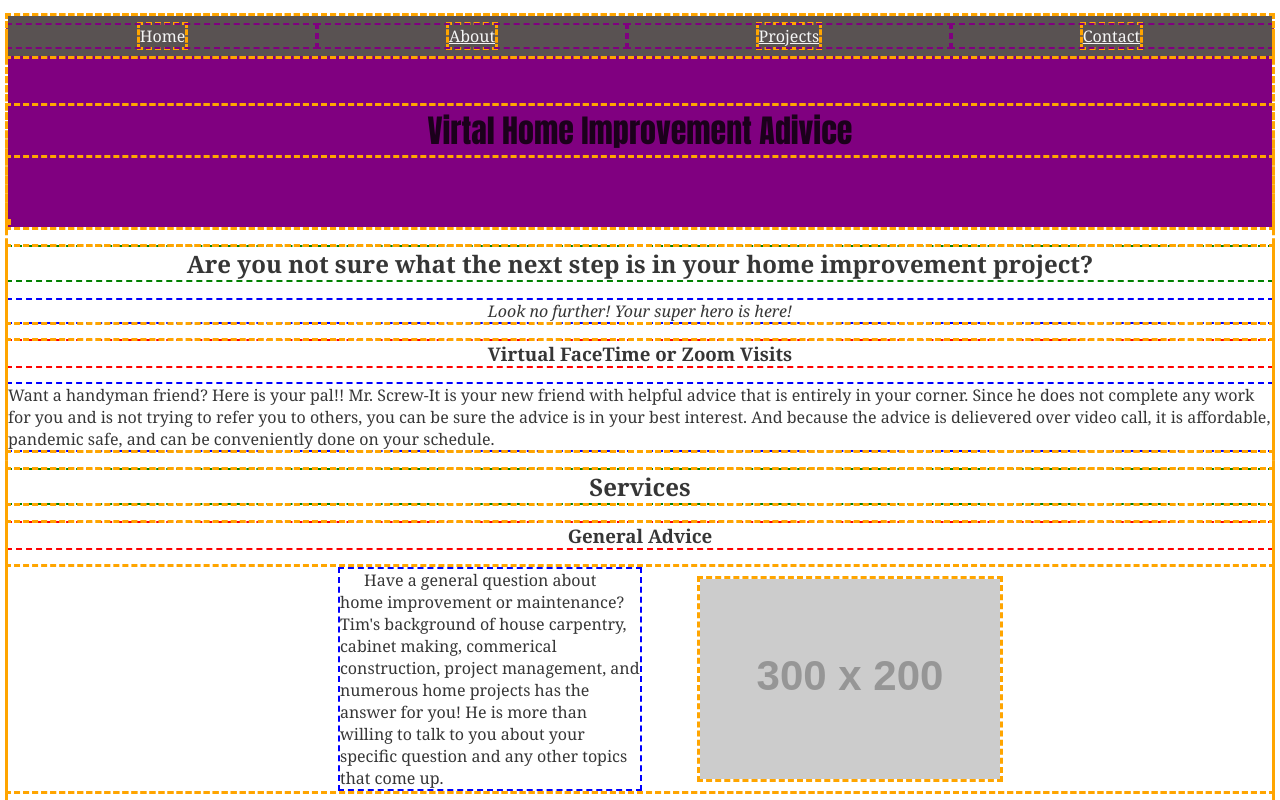
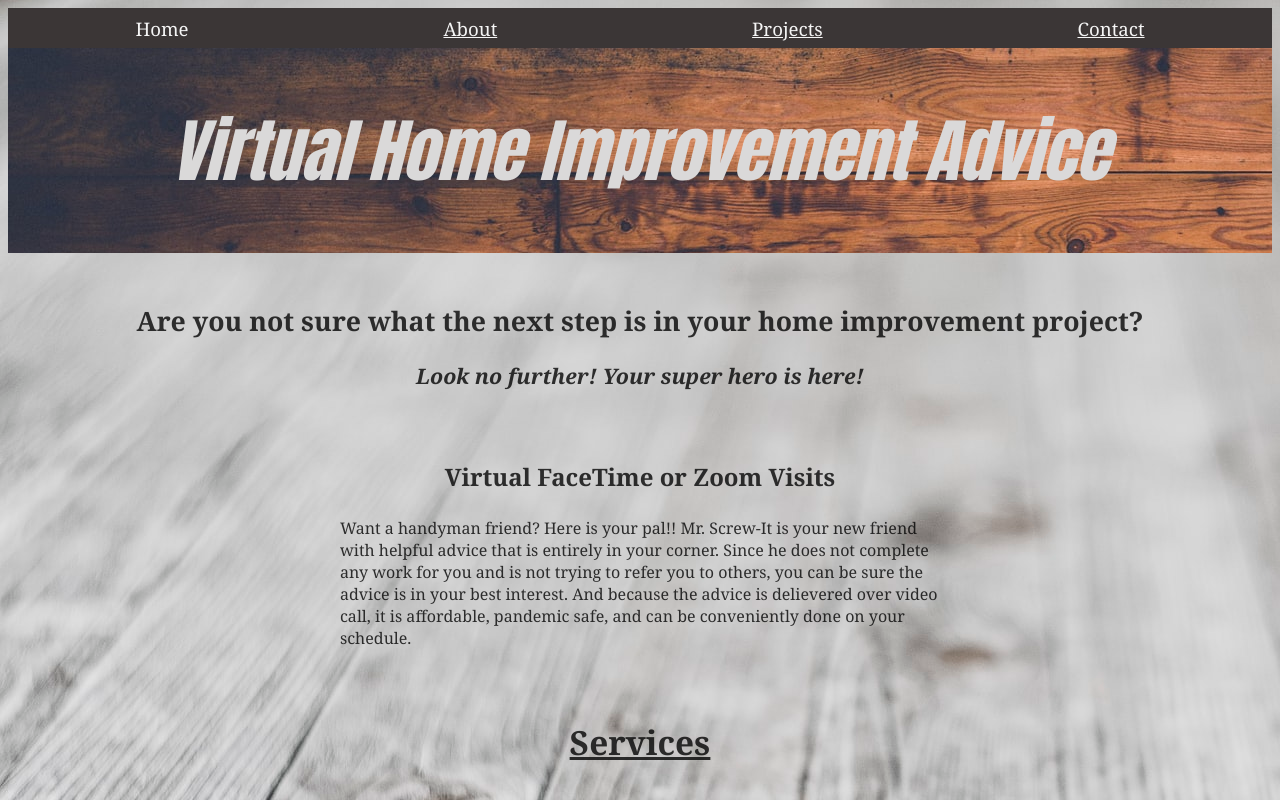
Before and after one commit to paul-leonard/homeimprovement, a plain HTML site: page index.html in a window 1280 px wide. Shown: the top 800 px of the page. Drawn offline with Linux system fonts and the light colour scheme; placeholder pictures from the web are drawn by us.

Commit message:
css styling complete for home page

```diff
--- a/css/style.css
+++ b/css/style.css
@@ -1,18 +1,24 @@
 * {
-  /* background-color: antiquewhite; */
-  outline: dashed 3px orange;
+  /* outline: dashed 3px orange; */
   font-family: Georgia, 'Times New Roman', Times, serif;
   color: rgba(0, 0, 0, 0.79);
   }
 
   header {
-    /* background-image: ; */
-    background-color: purple;
+    background-image: url("../img/woodbackground.jpg");
+    /* Photo by <a href="https://unsplash.com/@keithmisner?utm_source=unsplash&amp;utm_medium=referral&amp;utm_content=creditCopyText">Keith Misner</a> on <a href="https://unsplash.com/s/photos/wood?utm_source=unsplash&amp;utm_medium=referral&amp;utm_content=creditCopyText">Unsplash */
   }
 
+  body{
+    background-image: url("../img/whitebackgroundwood.jpeg");
+        /* Erlangen, Deutschland: Weathered bright grey wooden texture background pattern timber plank */
+    background-repeat: no-repeat;
+    background-attachment: fixed;
+    /* https://www.w3schools.com/cssref/pr_background-attachment.asp */
+  }
 
   nav, nav a, nav ul li emp {
-    background-color: rgb(89, 82, 82);
+    background-color: rgb(59, 54, 54);
     color: whitesmoke;
   }
 
@@ -28,32 +34,53 @@
   nav > ul > li {
     flex-grow: 1;
     text-align: center;
-    outline: purple dashed 2px;
+    font-size: 14pt;
+    /* outline: purple dashed 2px; */
+  }
+
+  #topnav ul {
+    margin-top: 0px;
   }
 
   #rescue {
     text-align: center;
     font-style: italic;
+    font-size: 16pt;
+    font-weight: bold;
   }
 
+.services h2 {
+  font-size: 25pt;
+  text-decoration: underline;
+}
+
+  #facetime {
+    width: 600px;
+    margin: 70px auto;
+    /* justify-content: center; */
+  }
 
   h1 {
     font-family: Impact, Haettenschweiler, 'Arial Narrow Bold', sans-serif;
-    font-size: xx-large;
+    font-size: 52pt;
     text-align: center;
+    color: rgb(218, 217, 217);
+    font-style: italic;
     margin: 50px 0px 50px 0px;
+    padding-bottom: 50px;
   }
 
   h2{
-    outline: dashed 2px green;
+    /* outline: dashed 2px green; */
     text-align: center;
-
-  }
+    font-size: 20pt;
+      }
 
   h3 {
-    outline: dashed 2px red;
+    /* outline: dashed 2px red; */
     text-align: center;
-
+    margin-top: 45px;
+    font-size: 18pt;
   }
 
   .services > div > div {
@@ -69,16 +96,10 @@
   }
 
   p {
-    outline: dashed 2px blue;
+    /* outline: dashed 2px blue; */
   }
 
-
-
-/*
-  class's
-  nobullets
-  centered
-
-
-  id's
-  topnav botnav */
+  footer {
+    margin-top: 60px;
+    margin-bottom: 40px;
+  }
--- a/index.html
+++ b/index.html
@@ -28,8 +28,7 @@
       </nav>
     </div>
     <div>
-      <h1>Virtal Home Improvement Adivice</h1>
-      <img >
+      <h1>Virtual Home Improvement Advice</h1>
     </div>
   </header>
 
@@ -40,7 +39,7 @@
         <p id="rescue">Look no further!  Your super hero is here!</p>
       </div>
 
-      <div>
+      <div id="facetime">
         <h3>Virtual FaceTime or Zoom Visits</h3>
         <p>Want a handyman friend?  Here is your pal!!  Mr. Screw-It is your new friend with helpful advice that is entirely in your corner.  Since he does not complete any work for you and is not trying to refer you to others, you can be sure the advice is in your best interest.  And because the advice is delievered over video call, it is affordable, pandemic safe, and can be conveniently done on your schedule.</p>
       </div>
```
Also changed, not shown: img/whitebackgroundwood.jpeg (added), img/woodbackground.jpg (added).
